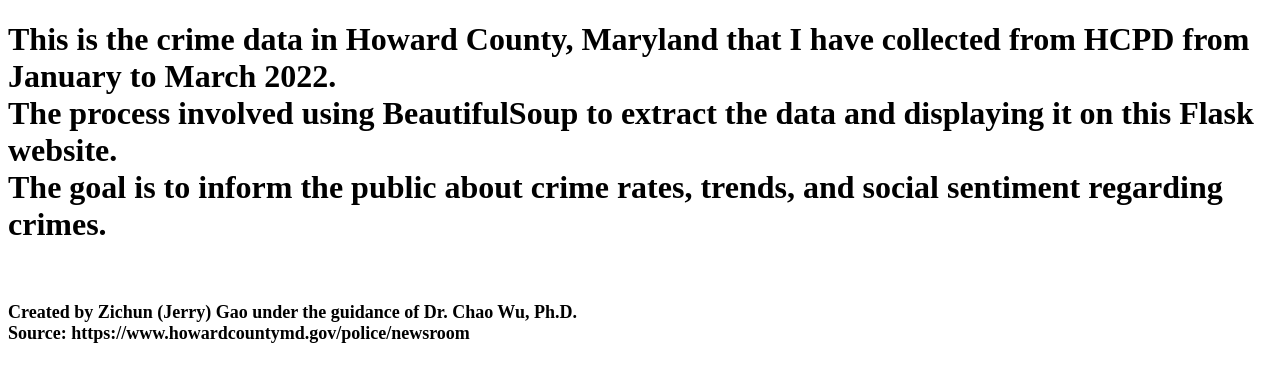
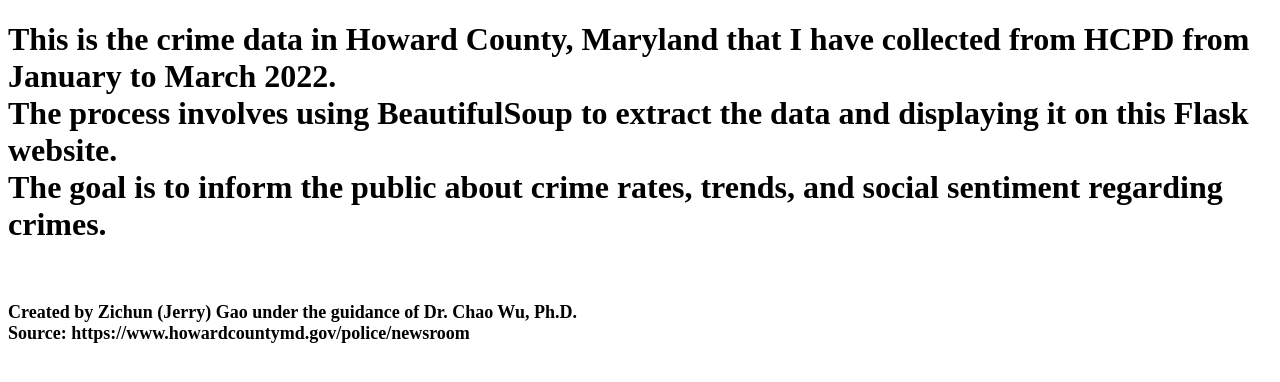
Before and after one commit to zichungao88/crime_sentiment_analysis, a Flask app: page /about/ in a window 1280 px wide. Shown: the top 382 px of the page. Run offline with Flask 2, Linux system fonts and the light colour scheme; parts of the project's set-up code (start-up, migrations or seed data) failed here and were passed over.

Commit message:
Fix other things

```diff
--- a/templates/about.html
+++ b/templates/about.html
@@ -8,7 +8,7 @@
     <body>
         <div class="description">
             <h1>This is the crime data in Howard County, Maryland that I have collected from HCPD from January to March 2022.<br>
-                The process involved using BeautifulSoup to extract the data and displaying it on this Flask website.<br>
+                The process involves using BeautifulSoup to extract the data and displaying it on this Flask website.<br>
                 The goal is to inform the public about crime rates, trends, and social sentiment regarding crimes.<br>
                 <br>
             </h1>
```
